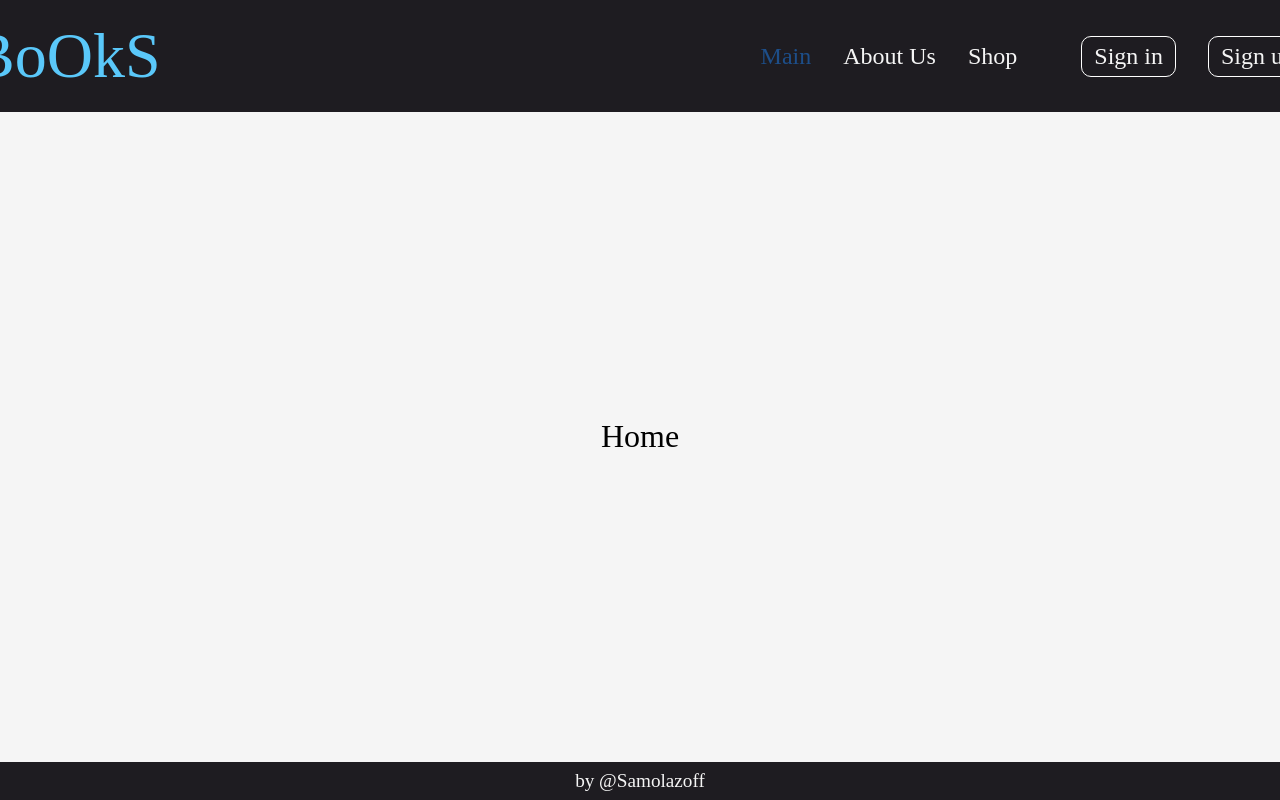
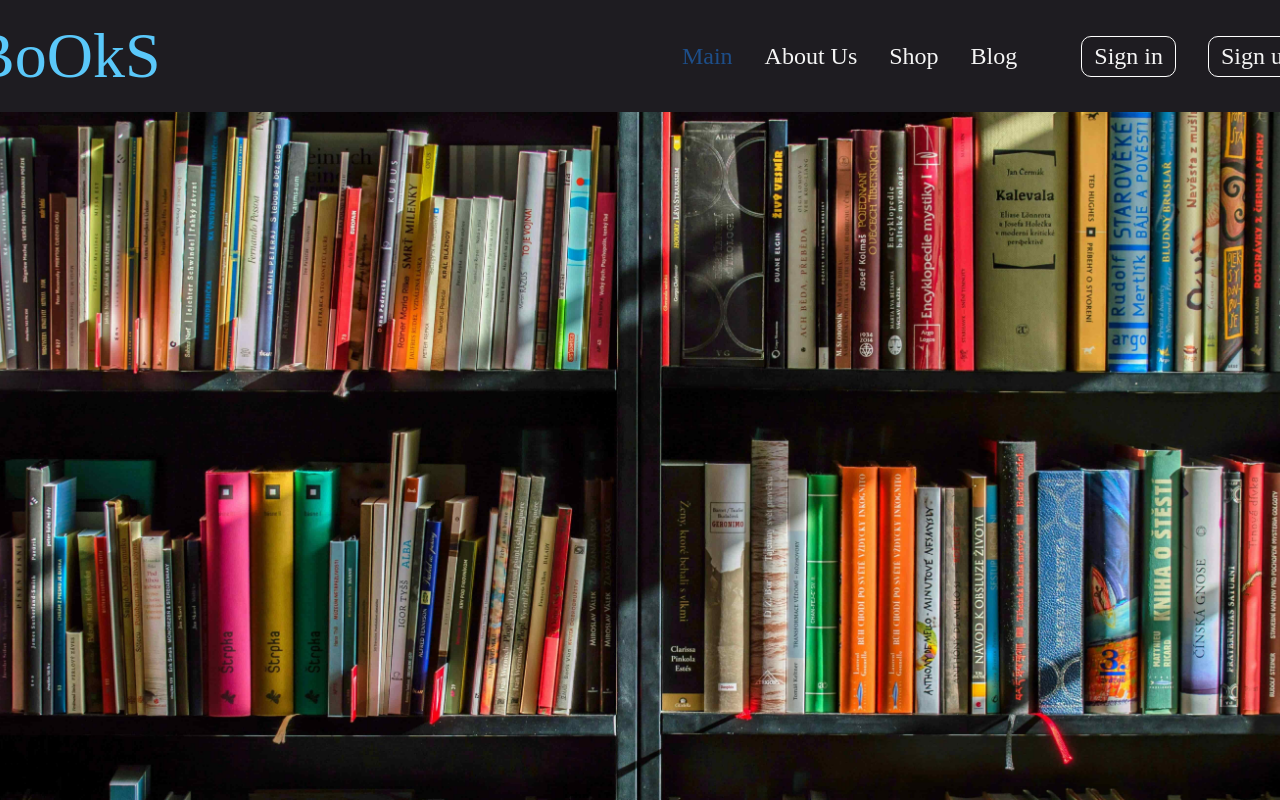
Before and after one commit to samolazoff/Books-shop, a React (Create React App) app in the folder client/: page / in a window 1280 px wide. Shown: the top 800 px of the page. Built offline with nearby package versions, Linux system fonts and the light colour scheme; a web font is replaced by a local one.

Commit message:
Start to layout Home page

```diff
--- a/client/src/components/Layout/Layout.scss
+++ b/client/src/components/Layout/Layout.scss
@@ -5,3 +5,8 @@
     min-height: 100vh;
     @include flex(column, space-between, center);
 }
+
+.app main{
+    width: 100%;
+    background-color:  $bgc-main;
+}
--- a/client/src/features/nav/navSlice.js
+++ b/client/src/features/nav/navSlice.js
@@ -15,6 +15,10 @@ export const navSlice = createSlice({
         {
             name: 'Shop',
             href: '/shop',
+        },
+        {
+            name: 'Blog',
+            href: '/blog',
         }
     ],
     acauntItems: [
--- a/client/src/index.scss
+++ b/client/src/index.scss
@@ -19,9 +19,5 @@
 }
 
 body{
-    display: flex;
-    flex-direction: column;
-    justify-content: center;
-    align-items: center;
-    background-color:  $bgc-main;
+    @include flex(column, center, center);
 }
--- a/client/src/pages/Home/Home.jsx
+++ b/client/src/pages/Home/Home.jsx
@@ -1,8 +1,11 @@
-
+import './Home.scss'
 
 function Home () {
     return (
-        <h1>Home</h1>
+        <main className="app-main-home">
+
+
+        </main>
     )
 }
 
--- a/client/src/pages/Home/Home.scss
+++ b/client/src/pages/Home/Home.scss
@@ -0,0 +1,10 @@
+@import "../../styles/variables.scss";
+
+.app-main-home{
+    height: 1000px;
+    @include flex(row, space-between, flex-start);
+    background-image: url('../../assets/img/main.jpg');
+    background-repeat: no-repeat;
+    background-origin: content-box;
+    background-size: 1400px;
+}
```
Also changed, not shown: client/src/assets/img/main.jpg (added).
